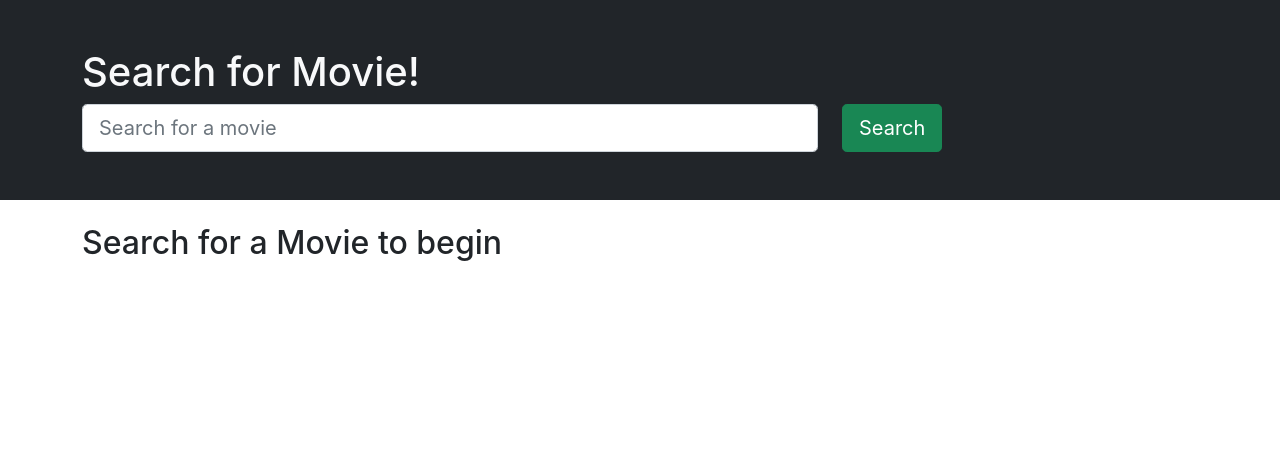
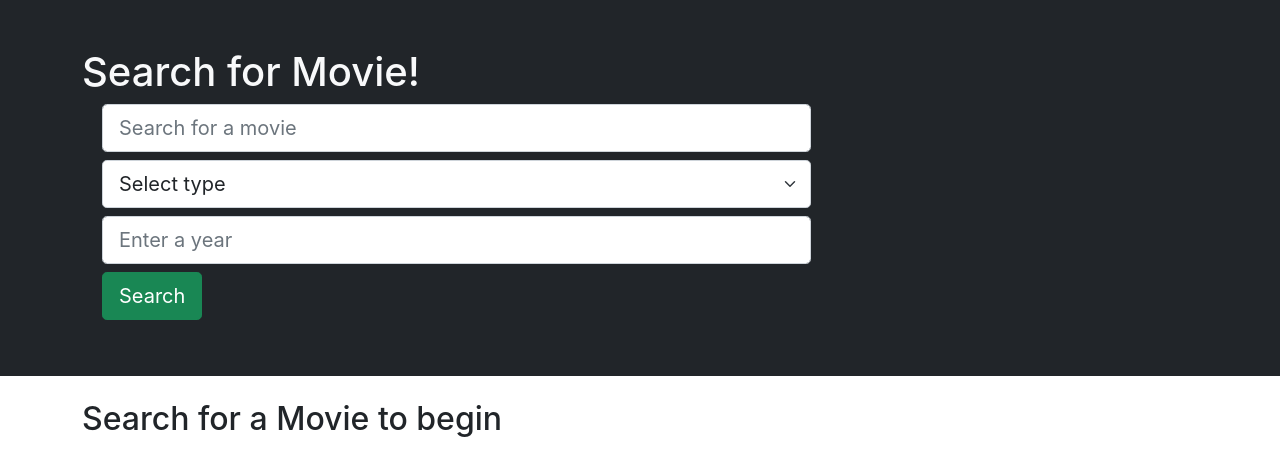
Before and after one commit to raedaltaki/airmason-challenge, a React (Create React App) app: page / in a window 1280 px wide. Shown: the top 476 px of the page. Built offline with nearby package versions, Linux system fonts and the light colour scheme.

Commit message:
add search form

```diff
--- a/src/App.js
+++ b/src/App.js
@@ -6,7 +6,11 @@ import Details from './pages/Details';
 function App() {
 
   const [searchedMovies, setSearchedMovies] = useState([]);
-  const [searchInput, setSearchInput] = useState('');
+  const [searchInput, setSearchInput] = useState({
+    search:'',
+    type:'',
+    year:''
+  });
 
   return (
     <Router>
--- a/src/pages/Details.js
+++ b/src/pages/Details.js
@@ -34,17 +34,17 @@ return (
     <div>
         <div className='text-light bg-dark py-5'>
             <Container >
+                <Link to="/" className="btn-lg btn-dark">{'<--Back'}</Link>
                 <h1>Movie Details</h1>
-                <Link to="/" className="btn btn-primary">back</Link>
             </Container>
         </div>
-        <Container className='my-4'>
+        <Container className='my-4 h5'>
             {movieDetails?
-            <Card border='dark'>
+            <Card style={{width:'600px'}} border='dark'>
             {movieDetails.Poster ? (
                 <Card.Img src={movieDetails.Poster} alt={`The image for ${movieDetails.Title}`} variant='top' />
             ) : null}
-                <Card.Title className='m-1'>{movieDetails.Title}</Card.Title>
+                <Card.Title className='m-2 h3'>{movieDetails.Title}</Card.Title>
 
                 <Card.Body className="m-3">
                     {/* <Card.Text> */}
--- a/src/pages/Home.js
+++ b/src/pages/Home.js
@@ -13,12 +13,13 @@ function Home(props) {
     const handleFormSubmit = async (event) => {
         event.preventDefault();
 
-        if (!searchInput) {
+        if (!searchInput.search) {
+          window.alert("Enter search value");
           return false;
         }
 
         try {
-          const url = `https://www.omdbapi.com/?apikey=97b43746&s=${searchInput}`;
+          const url = `https://www.omdbapi.com/?apikey=97b43746&s=${searchInput.search}&type=${searchInput.type}&y=${searchInput.year}`;
           const response = await fetch(url);//searchInput);
 
           if (!response.ok) {
@@ -47,27 +48,78 @@ function Home(props) {
         }
       };
 
+      const handleChange = async (event) => {
+
+        const temp = {
+          search: searchInput.search,
+          type: searchInput.type,
+          year: searchInput.year,
+        };
+        if(event.target.name === 'searchInput') {
+          temp.search = event.target.value;
+        }
+        if(event.target.name === 'typeInput') {
+          temp.type = event.target.value;
+        }
+        if(event.target.name === 'yearInput') {
+          temp.year = event.target.value;
+        }
+        console.log(temp);
+        setSearchInput(temp);
+      }
+
 return (
   <div>
     <div className='text-light bg-dark py-5'>
         <Container >
             <h1>Search for Movie!</h1>
             <Form onSubmit={handleFormSubmit}>
-                <Row>
+                <Row className='m-2'>
                     <Col xs={12} md={8}>
-                        <Form.Control
+                      <Form.Control
                         name='searchInput'
-                        defaultValue={searchInput}
-                        onChange={(e) => setSearchInput(e.target.value)}
+                        defaultValue={searchInput.search}
+                        onChange={handleChange}
                         type='text'
                         size='lg'
                         placeholder='Search for a movie'
-                        />
+                      />
                     </Col>
-                    <Col xs={12} md={4}>
-                        <Button type='submit' variant='success' size='lg'>
+                  </Row>
+
+                  <Row className='m-2'>
+                    <Col xs={12} md={8}>
+                      <Form.Select
+                        onChange={handleChange}
+                        name='typeInput'
+                        size='lg'
+                        placeholder='Search for a movie'
+                        defaultValue={searchInput.type}
+                      >
+                        <option value="">Select type</option>
+                        <option value="movie">Movie</option>
+                        <option value="series">Series</option>
+                        <option value="episode">Episode</option>
+                      </Form.Select>
+                    </Col>
+                  </Row>
+                  <Row className='m-2'>
+                    <Col xs={12} md={8}>
+                      <Form.Control
+                        name='yearInput'
+                        defaultValue={searchInput.year}
+                        onChange={handleChange}
+                        type='text'
+                        size='lg'
+                        placeholder='Enter a year'
+                      />
+                    </Col>
+                  </Row>
+                  <Row className='m-2'>
+                    <Col xs={12} md={8}>
+                      <Button type='submit' variant='success' size='lg'>
                         Search
-                        </Button>
+                      </Button>
                     </Col>
                 </Row>
             </Form>
```
